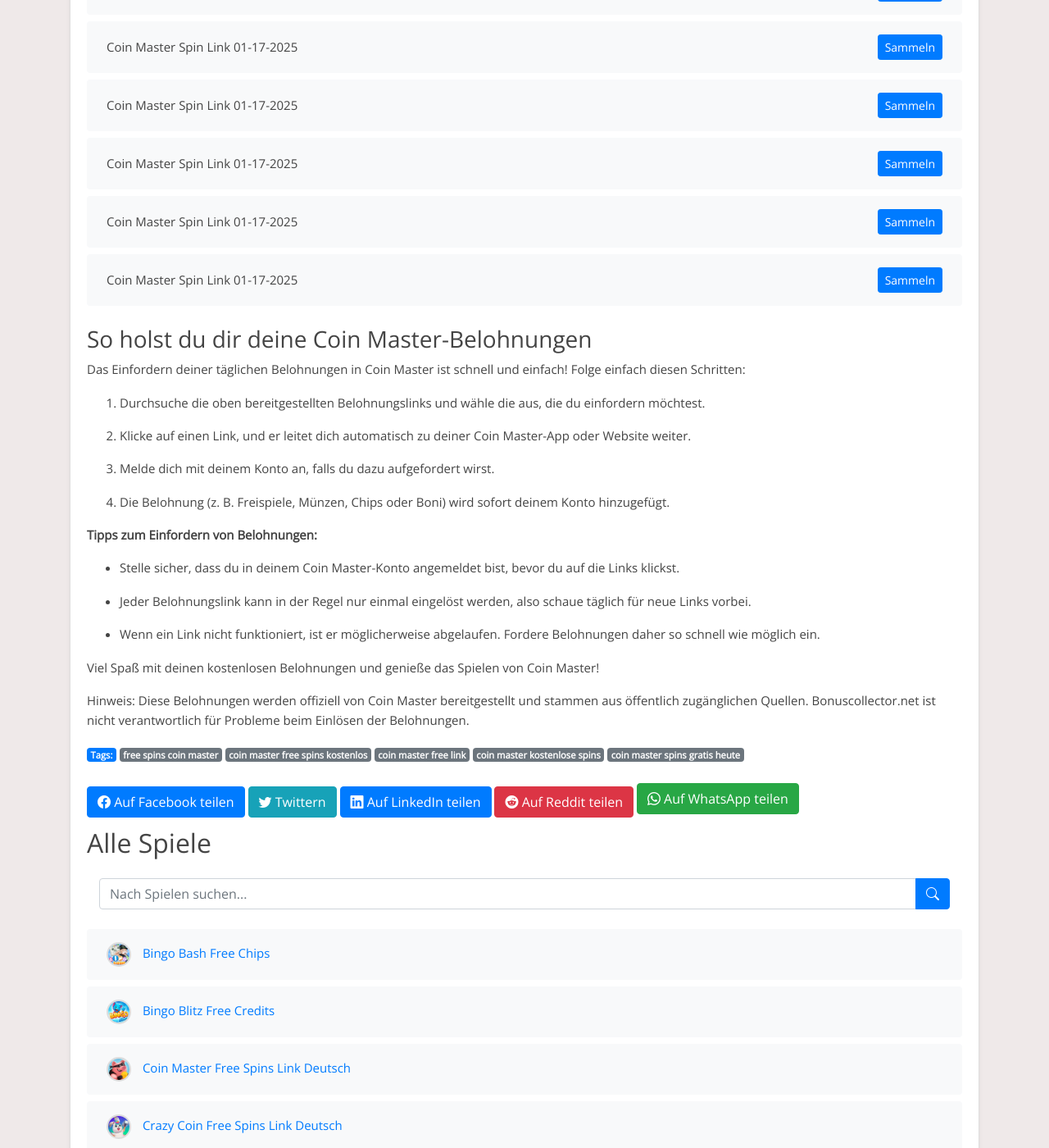
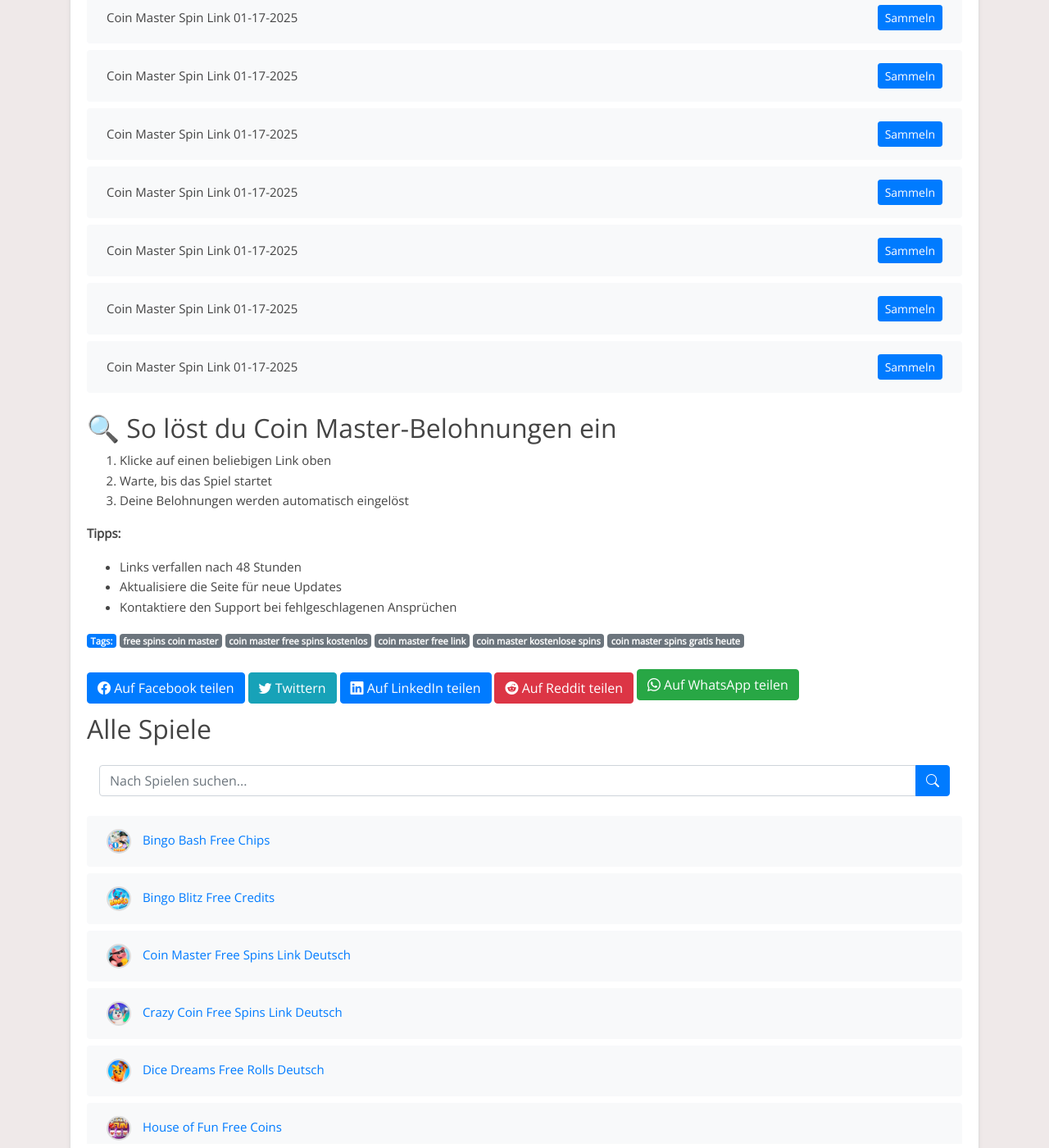
Before and after one commit to Prollad99/bs-de, a Jekyll site: the page built from _posts/2025-01-16-coin-master.md, in a window 1280 px wide and 1400 px high, scrolled down 7343 px. Shown: the whole window at 82% size. Built offline with Jekyll 4.4.1, drawn with Linux system fonts in a browser that asks for light colours; some of the changed text lies outside the part shown.

Commit message:
Staged changes

```diff
--- a/_includes/coin-master.html
+++ b/_includes/coin-master.html
@@ -1,4 +1,12 @@
 <ul class="list-group mt-3 mb-4">
+  <li class="list-group-item d-flex justify-content-between align-items-center">
+    <span>Coin Master Spin Link 01-29-2025</span>
+    <a href="https://static.moonactive.net/static/coinmaster/reward/reward2.html?c=pe_CHATBVEEbYj_20250129" class="btn btn-primary btn-sm">Sammeln</a>
+  </li>
+  <li class="list-group-item d-flex justify-content-between align-items-center">
+    <span>Coin Master Spin Link 01-29-2025</span>
+    <a href="https://static.moonactive.net/static/coinmaster/reward/reward2.html?c=pe_EMAILNJtmVe_20250125" class="btn btn-primary btn-sm">Sammeln</a>
+  </li>
   <li class="list-group-item d-flex justify-content-between align-items-center">
     <span>Coin Master Spin Link 01-29-2025</span>
     <a href="https://static.moonactive.net/static/coinmaster/reward/reward2.html?c=pe_FCBfuGsUh_20250129" class="btn btn-primary btn-sm">Sammeln</a>
@@ -391,12 +399,4 @@
     <span>Coin Master Spin Link 01-17-2025</span>
     <a href="https://static.moonactive.net/static/coinmaster/reward/reward2.html?c=pe_INSCLVcyJ_20250116" class="btn btn-primary btn-sm">Sammeln</a>
   </li>
-  <li class="list-group-item d-flex justify-content-between align-items-center">
-    <span>Coin Master Spin Link 01-17-2025</span>
-    <a href="https://static.moonactive.net/static/coinmaster/reward/reward2.html?c=pe_EMAILqllQFP_20250112" class="btn btn-primary btn-sm">Sammeln</a>
-  </li>
-  <li class="list-group-item d-flex justify-content-between align-items-center">
-    <span>Coin Master Spin Link 01-17-2025</span>
-    <a href="https://static.moonactive.net/static/coinmaster/reward/reward2.html?c=pe_RICHWSMsNS_20250106" class="btn btn-primary btn-sm">Sammeln</a>
-  </li>
 </ul>
--- a/_includes/coin-master_footer.html
+++ b/_includes/coin-master_footer.html
@@ -1,27 +1,9 @@
-### So holst du dir deine Coin Master-Belohnungen
+## 🔍 So löst du Coin Master-Belohnungen ein
+1. Klicke auf einen beliebigen Link oben
+2. Warte, bis das Spiel startet
+3. Deine Belohnungen werden automatisch eingelöst
 
-
-Das Einfordern deiner täglichen Belohnungen in Coin Master ist schnell und einfach! Folge einfach diesen Schritten:
-
-1. Durchsuche die oben bereitgestellten Belohnungslinks und wähle die aus, die du einfordern möchtest.
-
-2. Klicke auf einen Link, und er leitet dich automatisch zu deiner Coin Master-App oder Website weiter.
-
-3. Melde dich mit deinem Konto an, falls du dazu aufgefordert wirst.
-
-4. Die Belohnung (z. B. Freispiele, Münzen, Chips oder Boni) wird sofort deinem Konto hinzugefügt.
-
-
-**Tipps zum Einfordern von Belohnungen:**
-
-- Stelle sicher, dass du in deinem Coin Master-Konto angemeldet bist, bevor du auf die Links klickst.
-
-- Jeder Belohnungslink kann in der Regel nur einmal eingelöst werden, also schaue täglich für neue Links vorbei.
-
-- Wenn ein Link nicht funktioniert, ist er möglicherweise abgelaufen. Fordere Belohnungen daher so schnell wie möglich ein.
-
-
-Viel Spaß mit deinen kostenlosen Belohnungen und genieße das Spielen von Coin Master!
-
-
-Hinweis: Diese Belohnungen werden offiziell von Coin Master bereitgestellt und stammen aus öffentlich zugänglichen Quellen. Bonuscollector.net ist nicht verantwortlich für Probleme beim Einlösen der Belohnungen.
+**Tipps:**
+- Links verfallen nach 48 Stunden
+- Aktualisiere die Seite für neue Updates
+- Kontaktiere den Support bei fehlgeschlagenen Ansprüchen
--- a/_includes/coin-master_post.html
+++ b/_includes/coin-master_post.html
@@ -1,13 +1,17 @@
-Entdecke tägliche Coin Master-Belohnungen!
+### 🎮 Coin Master Kostenlose Belohnungen (Aktualisiert: $(date +'%Y-%m-%d'))
 
+Erhalte täglich aktualisierte Coin Master-Links für:
+✅ Kostenlose Spins
+✅ Bonusmünzen
+✅ Zeitlich begrenzte Angebote
 
-Bist du ein Fan von Coin Master und möchtest dein Spielerlebnis verbessern? Du bist hier genau richtig! Diese Seite ist allen Coin Master-Enthusiasten gewidmet, die täglich kostenlose Belohnungen einfordern möchten. Hier findest du die neuesten Links, um Freispiele, Münzen, Chips und andere spannende Boni zu sammeln, damit du das Spiel noch mehr genießen kannst.
+**Warum unsere Links verwenden?**
+- Alle 30 Minuten aktualisiert
+- Funktioniert auf allen Geräten
+- Kein Login erforderlich
 
+⚠️ Voraussetzungen:
+- Neueste Spielversion installiert
+- Stabile Internetverbindung
 
-Coin Master ist ein unterhaltsames Spiel, das von Millionen geliebt wird. Ob du höhere Level erreichen oder einfach nur den Nervenkitzel genießen möchtest – unsere täglichen Belohnungslinks halten dich im Spiel.
-
-
-Hinweis: Coin Master ist eine kostenlose App, die ausschließlich zu Unterhaltungszwecken entwickelt wurde. Bonuscollector.net ist eine unabhängige Plattform und steht in keiner Verbindung zu den Entwicklern oder Eigentümern von Coin Master.
-
-
-Schau täglich vorbei, um sicherzustellen, dass du keine Belohnung verpasst!
+*Überprüft und funktionsfähig ab $(date +'%Y-%m-%d')*
```
Also changed, not shown: links-json/coin-master.json (+8 -8 lines).
